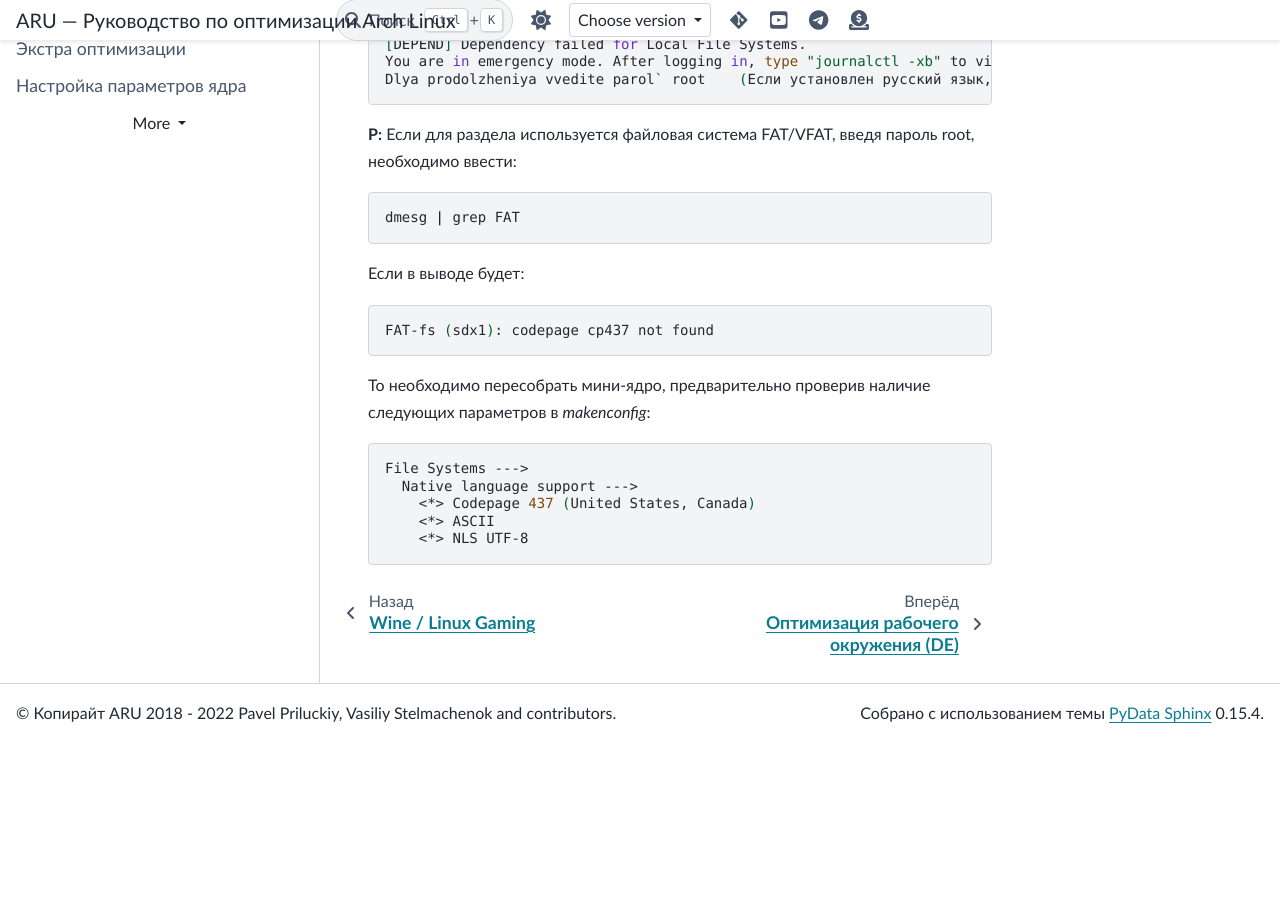
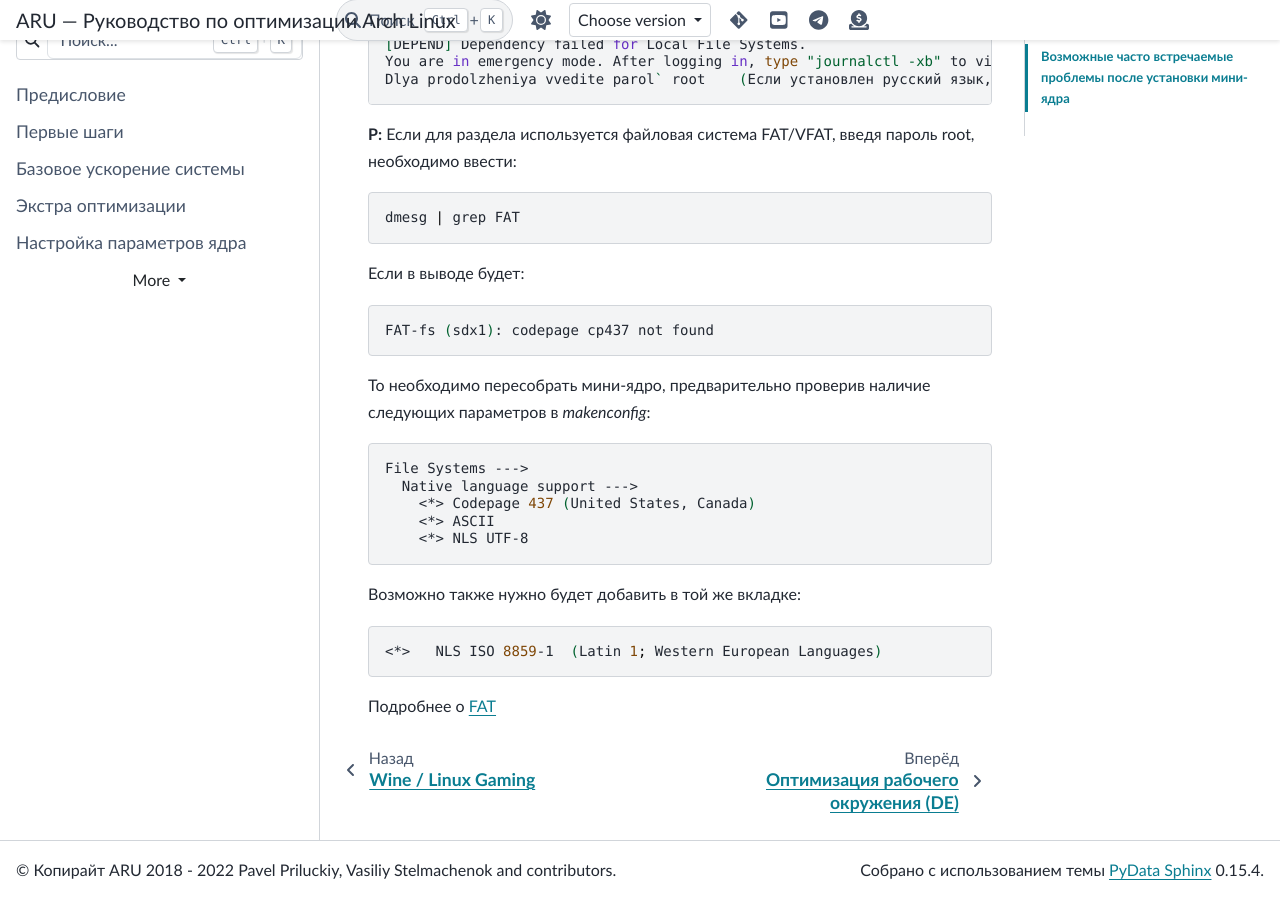
Before and after one commit to ventureoo/ARU, a Sphinx documentation site: the page built from docs/source/mini-kernel.rst, in a window 1280 px wide and 900 px high, scrolled down 3863 px. Built offline with Sphinx 7.4.7 and the PyData theme 0.15.4, drawn with Linux system fonts in a browser that asks for light colours; before the commit the page ends 4606 px from its top, so only the background shows below that.

Commit message:
Изменил(а) на 'docs/source/mini-kernel.rst'

```diff
--- a/docs/source/mini-kernel.rst
+++ b/docs/source/mini-kernel.rst
@@ -179,3 +179,9 @@
       <*> Codepage 437 (United States, Canada)
       <*> ASCII
       <*> NLS UTF-8
+
+Возможно также нужно будет добавить в той же вкладке::
+
+  <*>   NLS ISO 8859-1  (Latin 1; Western European Languages)
+
+Подробнее о `FAT <https://wiki.gentoo.org/wiki/FAT>`_
```
